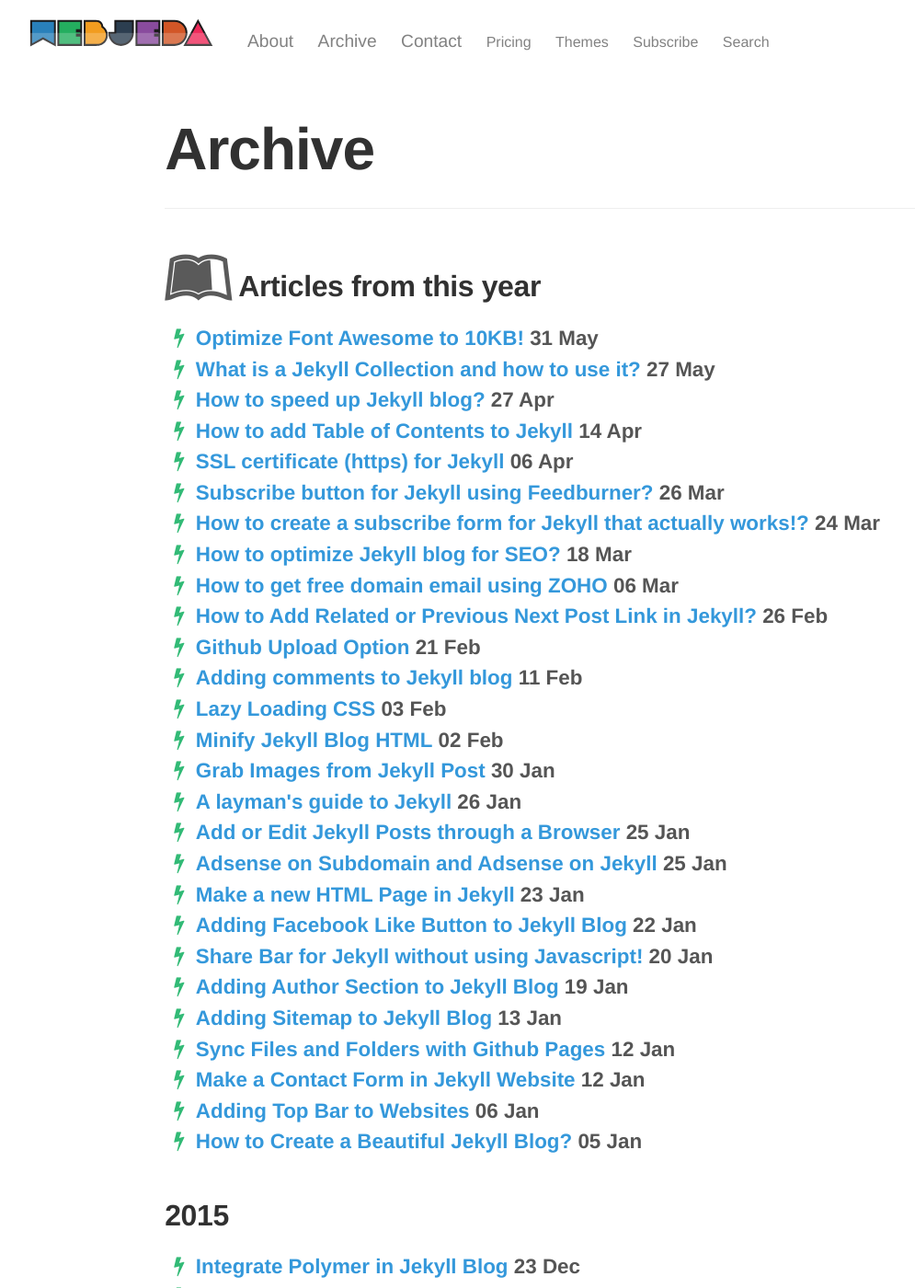
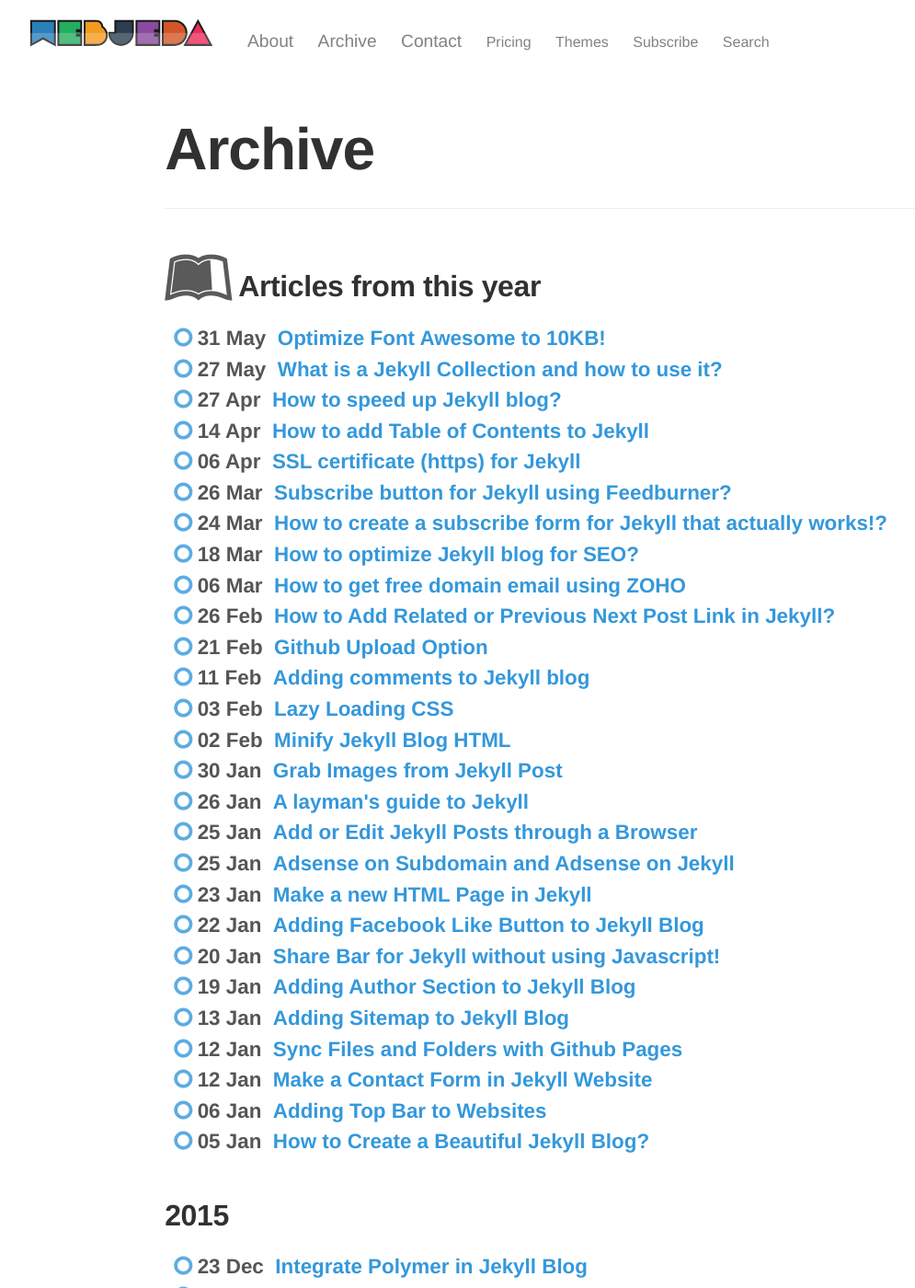
Before and after one commit to gaganmaheshwari/blog-webjeda, a Jekyll site: the page built from archive/index.md, in a window 1280 px wide and 1400 px high. Shown: the whole window at 92% size, without its empty margins (0-995 px from the left). Built offline with Jekyll 4.4.1, drawn with Linux system fonts in a browser that asks for light colours; some of the changed text lies outside the part shown.

Commit message:
no message

```diff
--- a/_sass/_custom.scss
+++ b/_sass/_custom.scss
@@ -432,8 +432,8 @@ a.page-num:hover {
     color: #777;
 }
 
-.fa-flash {
-    color: $highlight-color;
+.fa-circle-o {
+    color: $brand-color;
 }
 
 
@@ -580,6 +580,9 @@ div#footer-icons {text-align: center; }
     margin: 0;
 }
 
+ul.contact-ul {
+    padding: 10px;
+}
 
 .contact-li {
     list-style: none;
@@ -594,7 +597,7 @@ div#footer-icons {text-align: center; }
 
 .contact-input:focus {
     outline:none;
-    border-bottom: 1px solid $highlight-color;
+    border-bottom: 1px solid $brand-color;
 }
 
 .contact-label {
@@ -603,13 +606,14 @@ div#footer-icons {text-align: center; }
 
 #submit {
     border:none;
-    background-color: $highlight-color;
+    background-color: $brand-color;
     padding: 5px 15px;
     color: #eee;
 }
 
 #submit:hover {
     box-shadow: 0px 0px 5px #aaa;
+    cursor: pointer;
 }
 
 
--- a/archive/index.md
+++ b/archive/index.md
@@ -22,7 +22,7 @@ adallow: 0
   <ul class="past">
   {% endif %}
   {% endunless %}
- <li class="arch-list"><i class="fa fa-flash"></i>&nbsp;&nbsp;<a href="{{ post.url }}">{{ post.title }}</a>&nbsp;<time>{{ post.date | date:"%d %b" }}</time></li>
+ <li class="arch-list"><i class="fa fa-circle-o"></i>&nbsp;<time>{{ post.date | date:"%d %b" }}</time>&nbsp;&nbsp;<a href="{{ post.url }}">{{ post.title }}</a></li>
 {% endfor %}
   </ul>
 </section>
```
